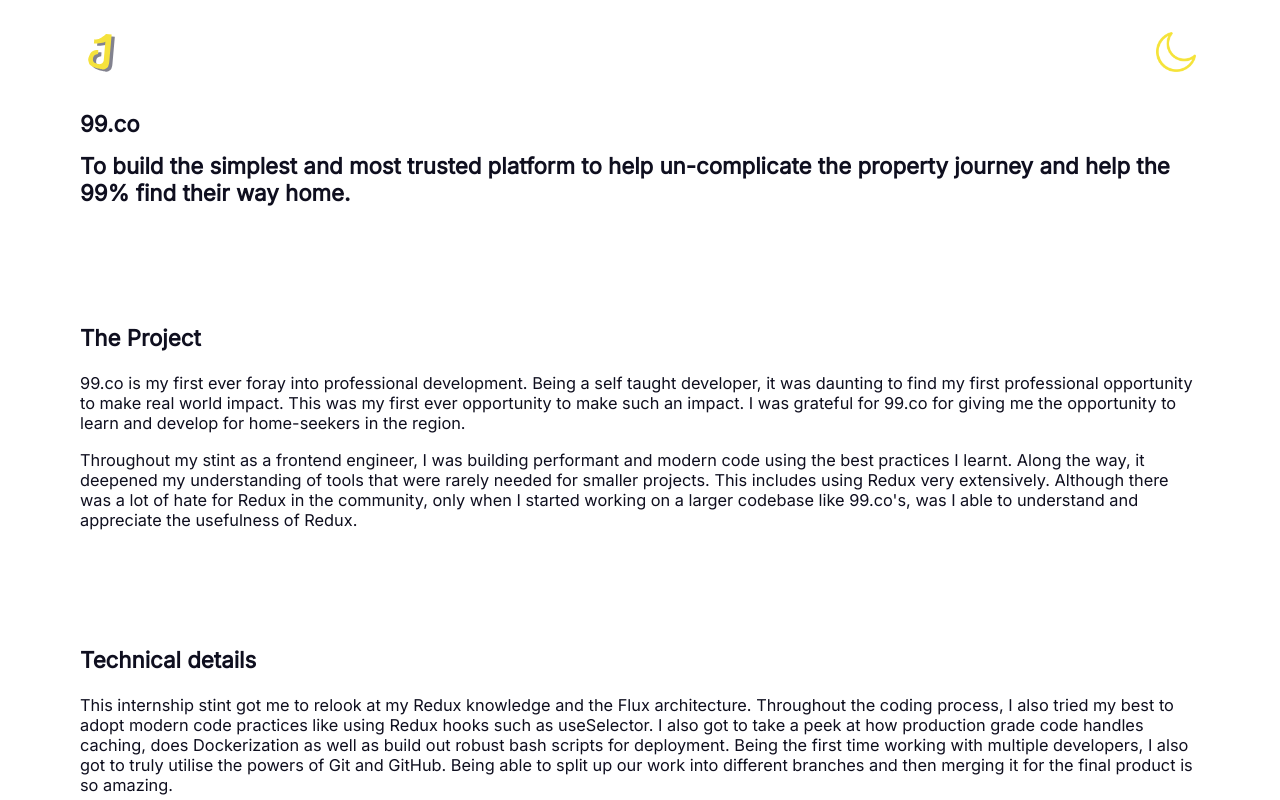
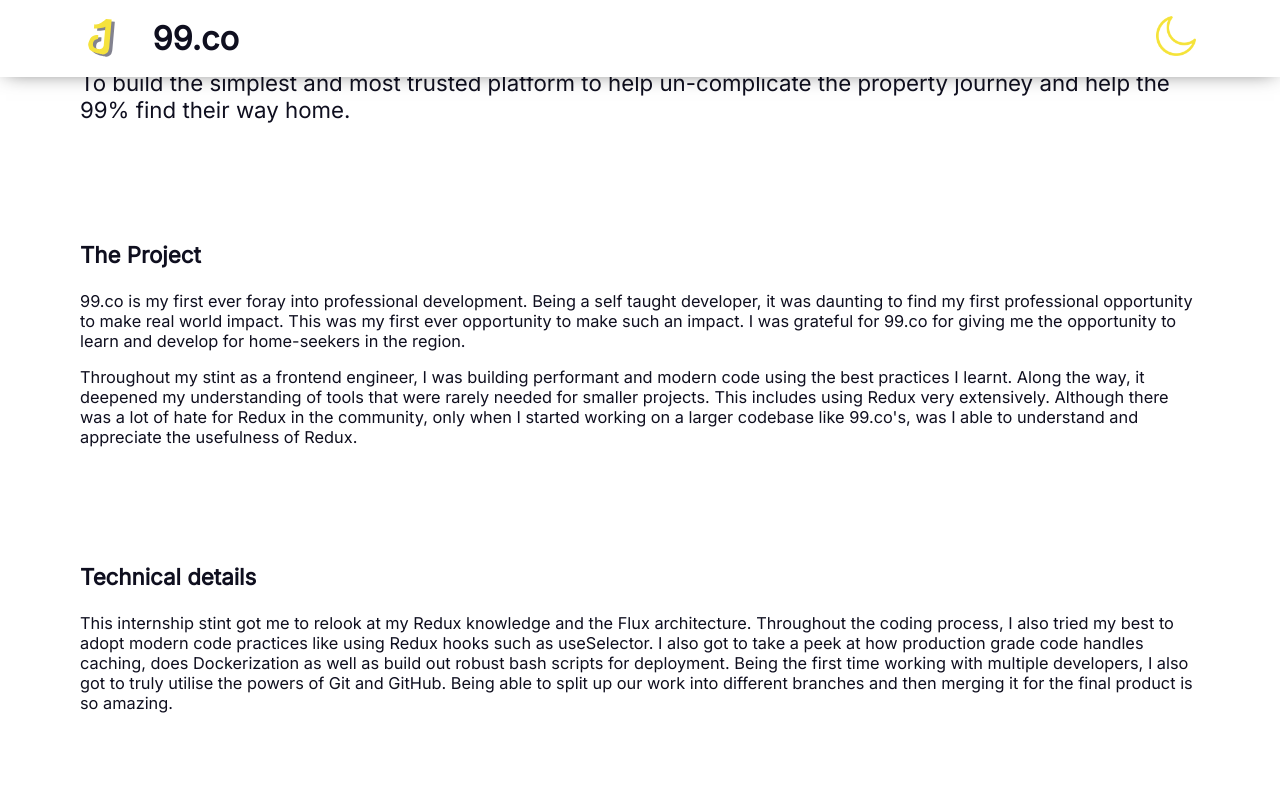
Before and after one commit to jianrong7/portfolio, a Next.js app in the folder portfolio-frontend/: page /99-co in a window 1280 px wide. Shown: the top 800 px of the page. Built offline with nearby package versions, Linux system fonts and the light colour scheme.

Commit message:
add sticky header component

```diff
--- /dev/null
+++ b/portfolio-frontend/components/shared/StickyHeader/StickyHeader.module.css
@@ -0,0 +1,35 @@
+.container {
+  display: grid;
+  grid-column-gap: 20px;
+  grid-row-gap: 40px;
+  grid-template-columns: 1fr minmax(auto, 1120px) 1fr;
+  grid-template-rows: none;
+  grid-auto-flow: row;
+  padding: 1rem 0;
+  background-color: var(--backgroundColor_dark);
+  box-shadow: 0 0px 20px -6px rgba(0, 0, 0, 0.7);
+}
+
+.navBar {
+  grid-column: 2/3;
+
+  display: flex;
+  justify-content: space-between;
+}
+
+.logoDiv {
+  display: flex;
+  align-items: center;
+  justify-content: center;
+}
+
+.title {
+  margin: 0 0 0 2rem;
+  font-size: 1.7rem;
+}
+
+@media screen and (min-width: 768px) {
+  .title {
+    font-size: 2rem;
+  }
+}
--- /dev/null
+++ b/portfolio-frontend/components/shared/StickyHeader/StickyHeader.tsx
@@ -0,0 +1,52 @@
+import React, { useState, useEffect } from "react";
+import Image from "next/image";
+import Link from "next/link";
+import Headroom from "react-headroom";
+import { useTheme } from "next-themes";
+
+import Button from "../Button/Button";
+
+import styles from "./StickyHeader.module.css";
+import Heading from "../Heading/Heading";
+
+interface StickyHeaderProps extends React.HTMLAttributes<HTMLHeadingElement> {
+  title: string;
+}
+
+const StickyHeader = ({ title }: StickyHeaderProps) => {
+  const [isShown, setIsShown] = useState<boolean>(false);
+  const { theme, setTheme } = useTheme();
+
+  const themeChangeHandler = () =>
+    theme === "light" ? setTheme("dark") : setTheme("light");
+
+  return (
+    <Headroom>
+      <div className={styles.container}>
+        <div className={styles.navBar}>
+          <div className={styles.logoDiv}>
+            <Link href={"/"} passHref>
+              <a>
+                <Image src="/icon.svg" alt="logo" width={40} height={40} />
+              </a>
+            </Link>
+            <Heading level="h1" className={styles.title}>
+              {title}
+            </Heading>
+          </div>
+
+          <Button isToggle isHollow onClick={themeChangeHandler}>
+            <Image
+              src={theme === "light" ? "/sun.png" : "/moon.png"}
+              alt="logo"
+              width={40}
+              height={40}
+            />
+          </Button>
+        </div>
+      </div>
+    </Headroom>
+  );
+};
+
+export default StickyHeader;
--- a/portfolio-frontend/package.json
+++ b/portfolio-frontend/package.json
@@ -18,11 +18,13 @@
     "react": "17.0.2",
     "react-device-detect": "^2.1.2",
     "react-dom": "17.0.2",
+    "react-headroom": "^3.2.0",
     "react-syntax-highlighter": "^15.4.5"
   },
   "devDependencies": {
     "@types/node": "17.0.15",
     "@types/react": "17.0.39",
+    "@types/react-headroom": "^2.2.2",
     "eslint": "8.8.0",
     "eslint-config-next": "12.0.10",
     "next-mdx-remote": "^3.0.8",
--- a/portfolio-frontend/pages/99-co.tsx
+++ b/portfolio-frontend/pages/99-co.tsx
@@ -3,6 +3,7 @@
 import Head from "next/head";
 
 import Heading from "../components/shared/Heading/Heading";
+import StickyHeader from "../components/shared/StickyHeader/StickyHeader";
 
 import styles from "../styles/99-co.module.css";
 
@@ -22,11 +23,13 @@
         />
         <link rel="icon" href="/favicon.ico" />
       </Head>
-
+      <StickyHeader title="99.co" />
       <main className={styles.main}>
         <div>
-          <Heading level="h1">99.co</Heading>
-          <Heading level="h2">
+          {/* <Heading level="h1" className={styles.title}>
+            99.co
+          </Heading> */}
+          <Heading level="h2" className={styles.subtitle}>
             To build the simplest and most trusted platform to help
             un-complicate the property journey and help the 99% find their way
             home.
--- a/portfolio-frontend/pages/_app.tsx
+++ b/portfolio-frontend/pages/_app.tsx
@@ -17,7 +17,6 @@
   return (
     <AnimatePresence exitBeforeEnter>
       <ThemeProvider defaultTheme="system">
-        <NavBar />
         <Component {...pageProps} key={router.route} />
         <Footer />
       </ThemeProvider>
--- a/portfolio-frontend/pages/index.tsx
+++ b/portfolio-frontend/pages/index.tsx
@@ -1,6 +1,7 @@
 import type { NextPage } from "next";
 import Head from "next/head";
 
+import NavBar from "../components/shared/NavBar/NavBar";
 import About from "../components/home/About/About";
 import Intro from "../components/home/Intro/Intro";
 import Work from "../components/home/Work/Work";
@@ -24,7 +25,7 @@
         />
         <link rel="icon" href="/favicon.ico" />
       </Head>
-
+      <NavBar />
       <main className={styles.main}>
         <Intro />
         <About />
--- a/portfolio-frontend/styles/99-co.module.css
+++ b/portfolio-frontend/styles/99-co.module.css
@@ -18,6 +18,14 @@
   grid-column: 2;
 }
 
+.title {
+  font-size: 2rem;
+}
+
+.subtitle {
+  font-weight: 500;
+}
+
 @media screen and (min-width: 768px) {
   .main {
     row-gap: 100px;
```
Also changed, not shown: 1 other file (tests, documents, lock files or other folders).
